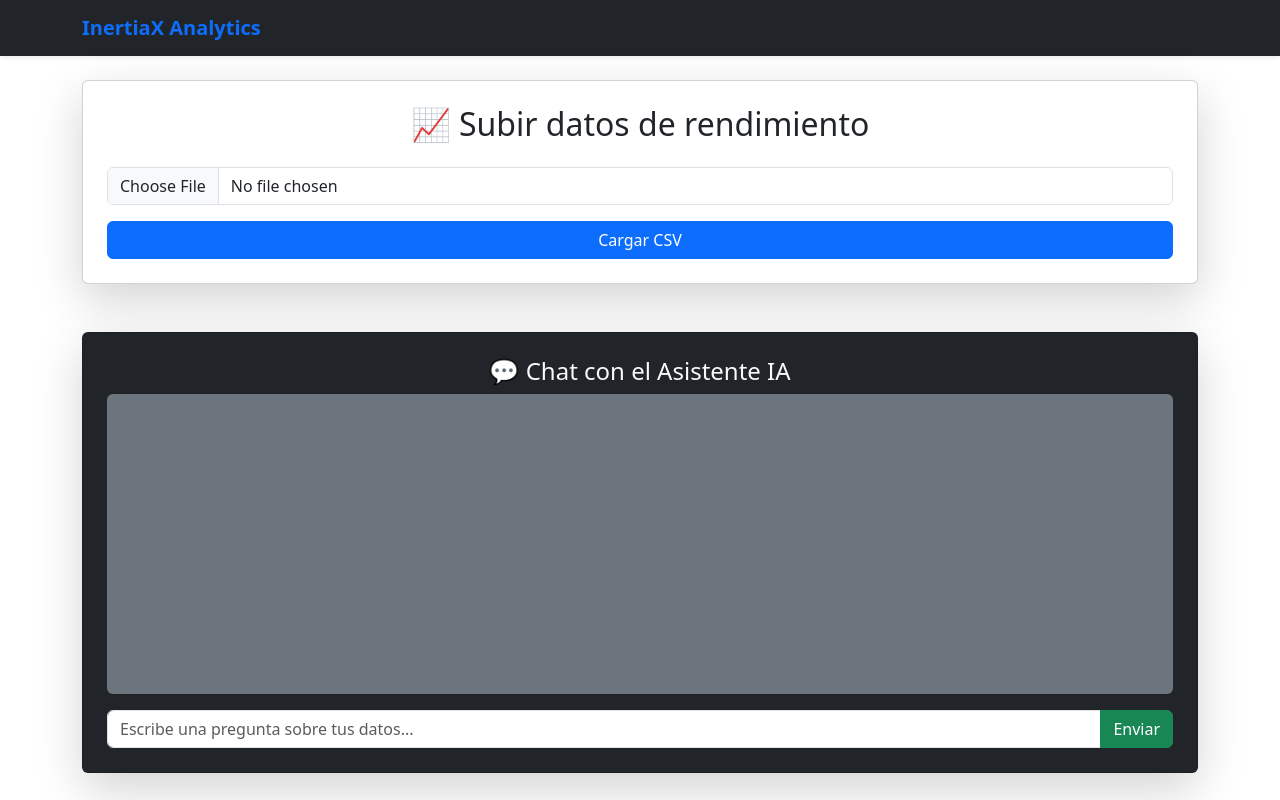
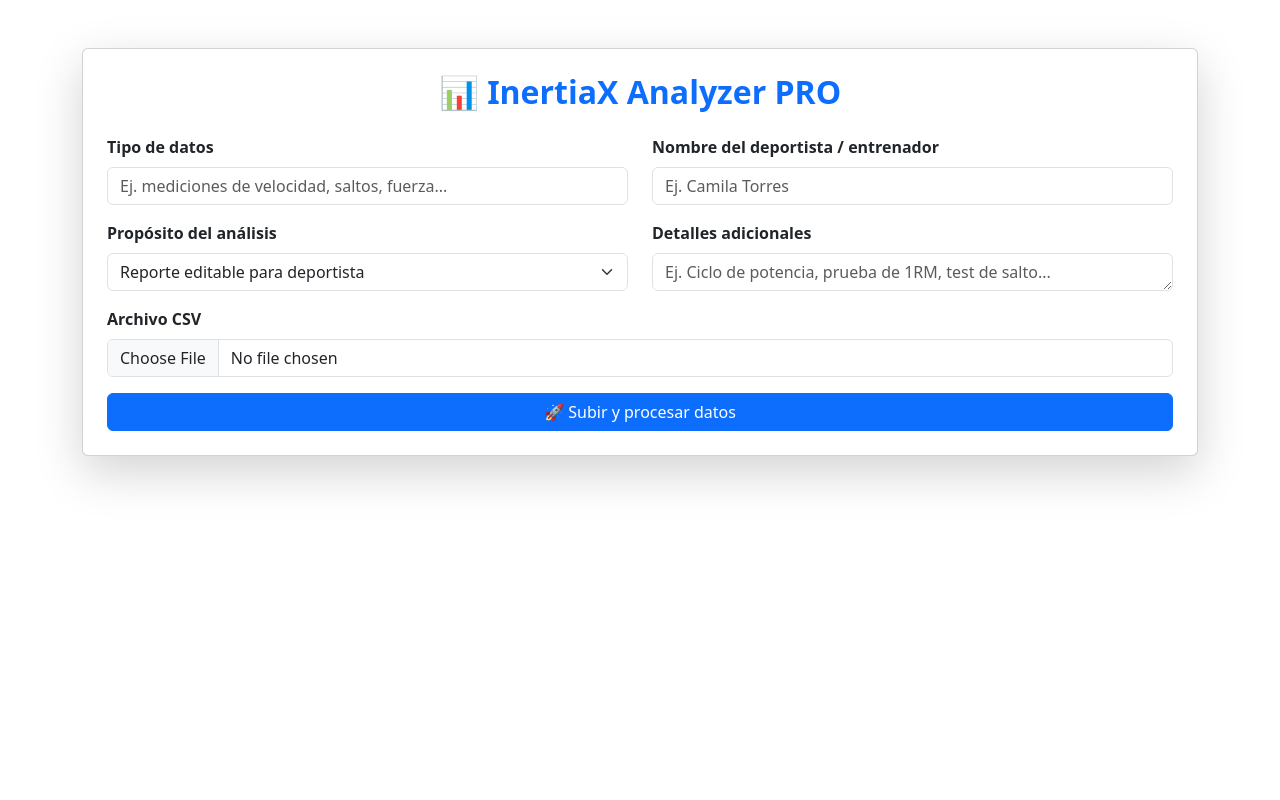
Before and after one commit to tomasitouch/inertiax-calculadora, a Flask app: page / in a window 1280 px wide. Run offline with Flask 3, Linux system fonts and the light colour scheme.

Commit message:
Update index.html

```diff
--- a/templates/index.html
+++ b/templates/index.html
@@ -2,34 +2,58 @@
 <html lang="es">
 <head>
   <meta charset="UTF-8">
-  <title>InertiaX Analytics</title>
+  <title>InertiaX Analyzer</title>
   <link href="https://cdn.jsdelivr.net/npm/bootstrap@5.3.0/dist/css/bootstrap.min.css" rel="stylesheet">
   <link rel="stylesheet" href="{{ url_for('static', filename='styles.css') }}">
-  <link rel="icon" href="https://upload.wikimedia.org/wikipedia/commons/3/3a/Logo_inertial.png">
 </head>
 <body>
-  <nav class="navbar navbar-dark bg-dark shadow-sm mb-4">
-    <div class="container">
-      <a class="navbar-brand fw-bold text-primary" href="#">InertiaX Analytics</a>
+  <div class="container mt-5">
+    <div class="card shadow-lg p-4">
+      <h2 class="text-center mb-4 text-primary fw-bold">📊 InertiaX Analyzer PRO</h2>
+      <form action="/upload" method="post" enctype="multipart/form-data">
+        <div class="row mb-3">
+          <div class="col-md-6">
+            <label class="form-label fw-semibold">Tipo de datos</label>
+            <input type="text" class="form-control" name="tipo_datos" placeholder="Ej. mediciones de velocidad, saltos, fuerza..." required>
           </div>
-  </nav>
+          <div class="col-md-6">
+            <label class="form-label fw-semibold">Nombre del deportista / entrenador</label>
+            <input type="text" class="form-control" name="nombre" placeholder="Ej. Camila Torres">
+          </div>
+        </div>
 
-  <div class="container">
-    <div class="card shadow-lg p-4">
-      <h2 class="text-center mb-4">📈 Subir datos de rendimiento</h2>
+        <div class="row mb-3">
+          <div class="col-md-6">
+            <label class="form-label fw-semibold">Propósito del análisis</label>
+            <select class="form-select" name="proposito" required>
+              <option value="Generar reporte editable para deportista">Reporte editable para deportista</option>
+              <option value="Generar análisis estadístico">Análisis estadístico</option>
+              <option value="Generar análisis avanzado">Análisis avanzado</option>
+              <option value="Todo">Todo</option>
+            </select>
+          </div>
+          <div class="col-md-6">
+            <label class="form-label fw-semibold">Detalles adicionales</label>
+            <textarea name="detalles" class="form-control" rows="1" placeholder="Ej. Ciclo de potencia, prueba de 1RM, test de salto..."></textarea>
+          </div>
+        </div>
 
-      <form action="/upload" method="post" enctype="multipart/form-data" class="text-center">
-        <input type="file" name="file" accept=".csv" class="form-control mb-3" required>
-        <button type="submit" class="btn btn-primary w-100">Cargar CSV</button>
+        <div class="mb-3">
+          <label class="form-label fw-semibold">Archivo CSV</label>
+          <input type="file" name="file" accept=".csv" class="form-control" required>
+        </div>
+
+        <button type="submit" class="btn btn-primary w-100">🚀 Subir y procesar datos</button>
       </form>
+    </div>
 
     {% if filename %}
-        <h5 class="text-center mt-4 text-muted">Archivo cargado: {{ filename }}</h5>
+    <div class="card mt-4 shadow p-4">
+      <h5 class="text-center">Archivo cargado: {{ filename }}</h5>
       <div class="table-responsive mt-3">{{ table_html | safe }}</div>
-
       <div class="text-center mt-4">
-          <a href="/generate_pdf" target="_blank" class="btn btn-danger">📄 Generar PDF con análisis y gráficos</a>
-          <a href="/download_pdf" class="btn btn-secondary ms-2">⬇️ Descargar PDF</a>
+        <a href="/generate_docx" class="btn btn-success">🧾 Generar Word editable</a>
+      </div>
     </div>
     {% endif %}
 
@@ -37,35 +61,5 @@
       <div class="alert alert-danger mt-4">{{ error }}</div>
     {% endif %}
   </div>
-
-    <div class="card mt-5 shadow-lg p-4 bg-dark text-light">
-      <h4 class="text-center">💬 Chat con el Asistente IA</h4>
-      <div id="chat-box" class="p-3 mb-3 bg-secondary rounded" style="height:300px; overflow-y:auto;"></div>
-      <div class="input-group">
-        <input type="text" id="userInput" class="form-control" placeholder="Escribe una pregunta sobre tus datos...">
-        <button class="btn btn-success" id="sendBtn">Enviar</button>
-      </div>
-    </div>
-  </div>
-
-  <script src="https://code.jquery.com/jquery-3.7.1.min.js"></script>
-  <script>
-    $(document).ready(() => {
-      $('#sendBtn').click(async () => {
-        const msg = $('#userInput').val().trim();
-        if (!msg) return;
-        $('#chat-box').append(`<div><b>Tú:</b> ${msg}</div>`);
-        $('#userInput').val('');
-        const res = await fetch('/chat', {
-          method: 'POST',
-          headers: {'Content-Type': 'application/json'},
-          body: JSON.stringify({message: msg})
-        });
-        const data = await res.json();
-        $('#chat-box').append(`<div class="text-info"><b>IA:</b> ${data.response}</div>`);
-        $('#chat-box').scrollTop($('#chat-box')[0].scrollHeight);
-      });
-    });
-  </script>
 </body>
 </html>
```
Lines whose indentation alone changed are shown as unchanged.
